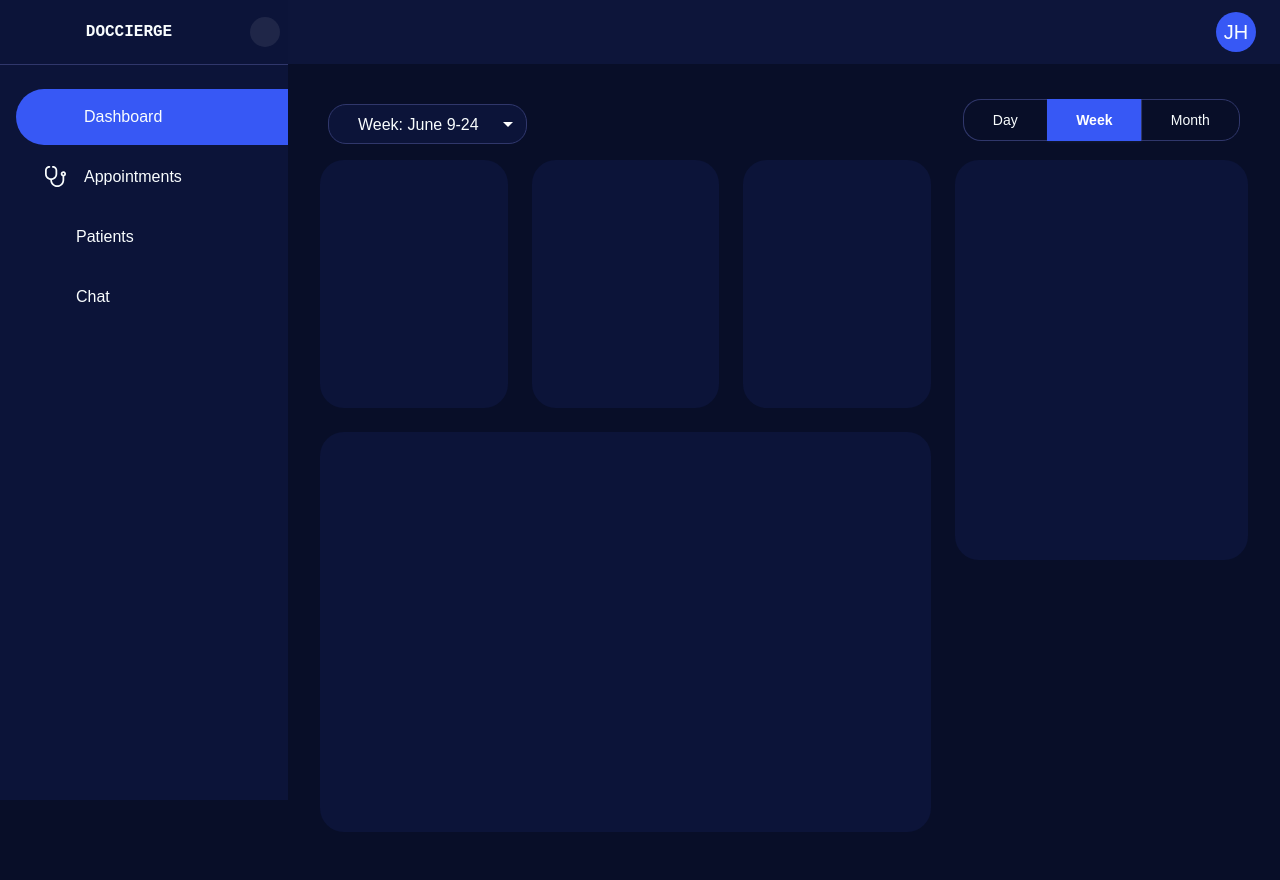
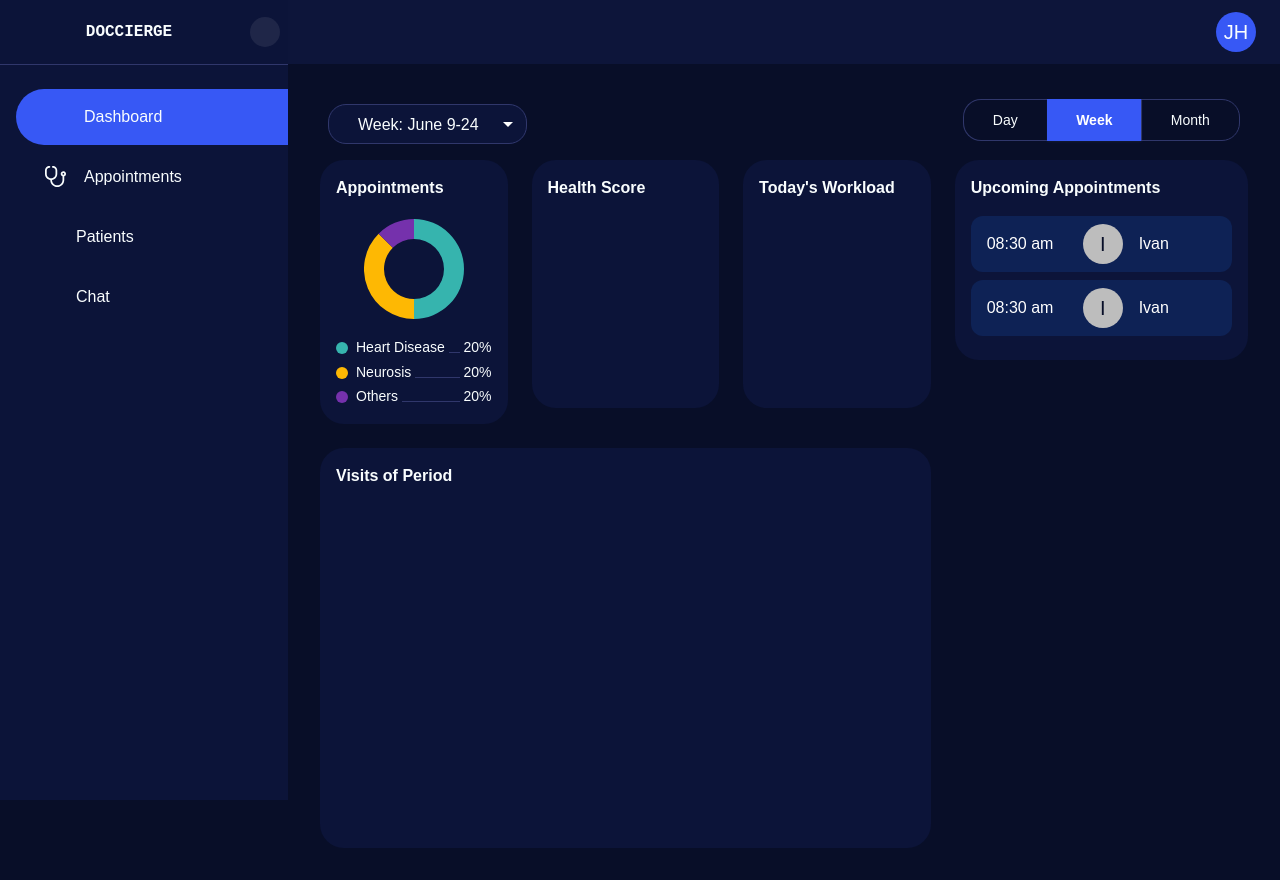
Before and after one commit to htabir/doccierge, a React (Create React App) app: page / in a window 1280 px wide. Built offline with nearby package versions, Linux system fonts and the light colour scheme; some icons are missing; a web font is replaced by a local one.

Commit message:
ADDED: appointment chart added

```diff
--- /dev/null
+++ b/src/components/dashboard/AppointmentCard.tsx
@@ -0,0 +1,92 @@
+import React from "react";
+import Box from "@mui/material/Box";
+import theme from "../../theme";
+import {Grid, Typography} from "@mui/material";
+import {Doughnut} from "react-chartjs-2";
+import {ArcElement, Chart as ChartJS, Legend, Tooltip} from 'chart.js';
+import Dot from "../global/Dot";
+
+ChartJS.register(ArcElement, Tooltip, Legend);
+
+const data = {
+    labels: ['Heart Disease', 'Neurosis', 'Others'],
+    datasets: [
+        {
+            data: [40, 30, 10],
+            borderWidth: 0,
+            backgroundColor: [
+                theme.palette.success.main,
+                theme.palette.warning.main,
+                theme.palette.info.main,
+            ],
+        },
+    ],
+};
+
+const options = {
+    plugins: {
+        legend: {
+            display: false
+        },
+    },
+
+    responsive: true,
+    cutout: 30
+}
+
+interface ChartLabelProps {
+    label: string;
+    color: string;
+    data: number;
+}
+
+const ChartLabel: React.FC<ChartLabelProps> = ({label, color, data}) => {
+    return (
+        <Box sx={{display: 'flex', justifyContent: 'space-between', alignItems: 'center'}} key={label}>
+            <Dot color={color}/>
+            <Typography variant={"body2"}>{label}</Typography>
+            <Box sx={{flexGrow: 1, height: 10, marginX: 0.5, borderBottom: "1px solid #30376B"}}/>
+            <Typography variant={"body2"}>{data}%</Typography>
+        </Box>
+    );
+}
+
+const AppointmentCard = () => {
+    return <Grid
+        item
+        md={4} sm={12} xs={12}
+        sx={{
+            padding: {md: "0 16px 0 0", sm: 'none'}
+        }}
+    >
+        <Box
+            sx={{
+                height: 264,
+                width: "100%",
+                bgcolor: theme.palette.background.paper,
+                borderRadius: 8,
+                padding: 2,
+                display: 'flex',
+                flexDirection: 'column',
+                justifyContent: 'space-between',
+            }}
+        >
+            <Typography variant={"body1"} sx={{mb: 2, fontWeight: 600}}>Appointments</Typography>
+            <Box
+                sx={{
+                    maxHeight: 100,
+                    width: '100%',
+                    display: 'flex',
+                    justifyContent: 'center',
+                    mb: 2
+                }}>
+                <Doughnut data={data} options={options}/>
+            </Box>
+            <ChartLabel label={"Heart Disease"} color={theme.palette.success.main} data={20}/>
+            <ChartLabel label={"Neurosis"} color={theme.palette.warning.main} data={20}/>
+            <ChartLabel label={"Others"} color={theme.palette.info.main} data={20}/>
+        </Box>
+    </Grid>;
+}
+
+export default AppointmentCard;
--- /dev/null
+++ b/src/components/global/Dot.tsx
@@ -0,0 +1,24 @@
+import React from "react";
+import {Box} from "@mui/material";
+import theme from "../../theme";
+
+interface Props {
+    size?: number;
+    color?: string
+}
+
+const Dot: React.FC<Props> = ({size = 12, color = theme.palette.primary.main}) => {
+    return (
+        <Box
+            sx={{
+                height: size,
+                width: size,
+                borderRadius: '50%',
+                bgcolor: color,
+                mr: 1
+            }}
+        />
+    )
+}
+
+export default Dot;
--- a/src/pages/dashboard/index.tsx
+++ b/src/pages/dashboard/index.tsx
@@ -1,7 +1,11 @@
 import * as React from 'react';
 import Box from '@mui/material/Box';
-import {Button, ButtonGroup, FormControl, Grid, MenuItem, Select} from "@mui/material";
+import {Avatar, Button, ButtonGroup, FormControl, Grid, MenuItem, Select, Typography} from "@mui/material";
 import theme from "../../theme";
+import {ArcElement, Chart as ChartJS, Legend, Tooltip} from 'chart.js';
+import AppointmentCard from "../../components/dashboard/AppointmentCard";
+
+ChartJS.register(ArcElement, Tooltip, Legend);
 
 
 const DashboardPage = () => {
@@ -10,6 +14,7 @@ const DashboardPage = () => {
     const handleDrawerOpen = () => {
         setOpen(true);
     };
+
 
     return (
         <Grid container spacing={3}>
@@ -43,25 +48,7 @@ const DashboardPage = () => {
                     </FormControl>
                 </Box>
                 <Grid container sx={{mt: 2}}>
-                    <Grid
-                        item
-                        md={4} sm={12} xs={12}
-                        sx={{
-                            padding: {md: "0 16px 0 0", sm: 'none'}
-                        }}
-                    >
-                        <Box
-                            sx={{
-                                height: 248,
-                                width: "100%",
-                                bgcolor: theme.palette.background.paper,
-                                borderRadius: 8,
-                                padding: 2,
-                            }}
-                        >
-
-                        </Box>
-                    </Grid>
+                    <AppointmentCard/>
                     <Grid
                         item
                         md={4} sm={12} xs={12}
@@ -74,9 +61,11 @@ const DashboardPage = () => {
                                 height: 248,
                                 width: "100%",
                                 bgcolor: theme.palette.background.paper,
-                                borderRadius: 8
+                                borderRadius: 8,
+                                padding: 2
                             }}
                         >
+                            <Typography variant={"body1"} sx={{mb: 2, fontWeight: 600}}>Health Score</Typography>
 
                         </Box>
                     </Grid>
@@ -92,9 +81,11 @@ const DashboardPage = () => {
                                 height: 248,
                                 width: "100%",
                                 bgcolor: theme.palette.background.paper,
-                                borderRadius: 8
+                                borderRadius: 8,
+                                padding: 2
                             }}
                         >
+                            <Typography variant={"body1"} sx={{mb: 2, fontWeight: 600}}>Today's Workload</Typography>
 
                         </Box>
                     </Grid>
@@ -109,7 +100,7 @@ const DashboardPage = () => {
                         mt: 3
                     }}
                 >
-
+                    <Typography variant={"body1"} sx={{mb: 2, fontWeight: 600}}>Visits of Period</Typography>
                 </Box>
 
             </Grid>
@@ -149,13 +140,55 @@ const DashboardPage = () => {
                 <Box
                     sx={{
                         mt: 2,
-                        height: 400,
                         width: "100%",
                         bgcolor: theme.palette.background.paper,
-                        borderRadius: 8
+                        borderRadius: 8,
+                        padding: 2,
+                        marginBottom: '16px'
                     }}
                 >
-
+                    <Typography variant={"body1"} sx={{mb: 2, fontWeight: 600}}>Upcoming Appointments</Typography>
+                    <Box
+                        sx={{
+                            height: 56,
+                            bgcolor: theme.palette.primary.dark,
+                            borderRadius: 4,
+                            display: 'flex',
+                            alignItems: 'center',
+                            paddingX: 2,
+                        }}
+                    >
+                        <Typography variant={"body1"} sx={{color: "white", width: 96}}>08:30 am</Typography>
+                        <Avatar
+                            sx={{
+                                height: 40, width: 40
+                            }}
+                        >
+                            I
+                        </Avatar>
+                        <Typography variant={"body1"} sx={{color: "white", ml: 2}}>Ivan</Typography>
+                    </Box>
+                    <Box
+                        sx={{
+                            height: 56,
+                            bgcolor: theme.palette.primary.dark,
+                            borderRadius: 4,
+                            display: 'flex',
+                            alignItems: 'center',
+                            paddingX: 2,
+                            my: 1,
+                        }}
+                    >
+                        <Typography variant={"body1"} sx={{color: "white", width: 96}}>08:30 am</Typography>
+                        <Avatar
+                            sx={{
+                                height: 40, width: 40
+                            }}
+                        >
+                            I
+                        </Avatar>
+                        <Typography variant={"body1"} sx={{color: "white", ml: 2}}>Ivan</Typography>
+                    </Box>
                 </Box>
             </Grid>
         </Grid>
--- a/src/theme.ts
+++ b/src/theme.ts
@@ -178,13 +178,13 @@ const theme = createTheme({
         },
         background: {
             default: '#080E28',
-            paper: '#0C1439'
+            paper: '#0C1439',
         },
         divider: '#30376B',
         primary: {
             main: '#3758F5',
             light: '#CDE2FC',
-            dark: '#1D8BFA',
+            dark: '#0E2255',
             contrastText: '#FFFFFF'
         },
         secondary: {
```
